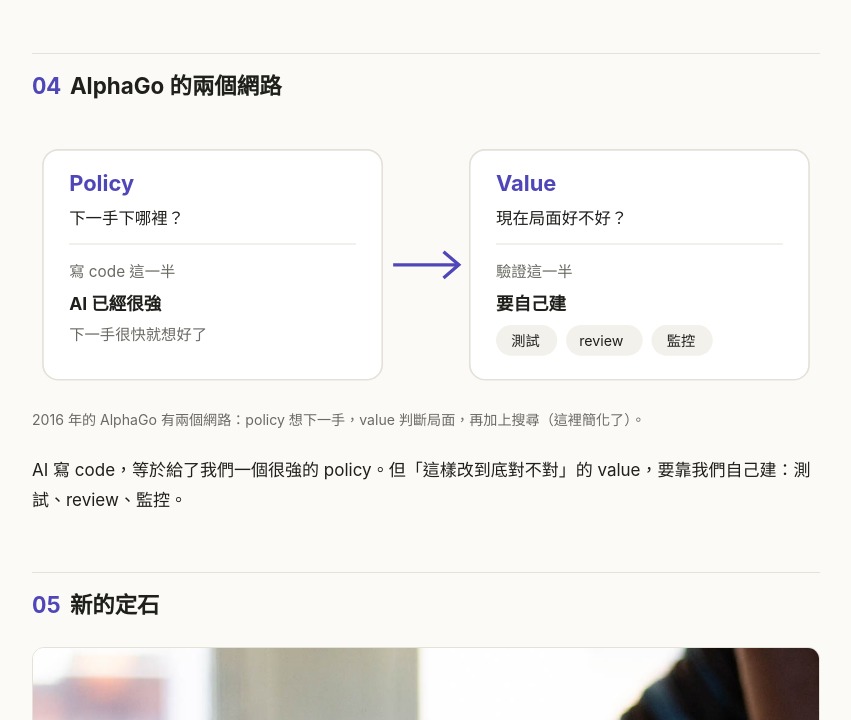
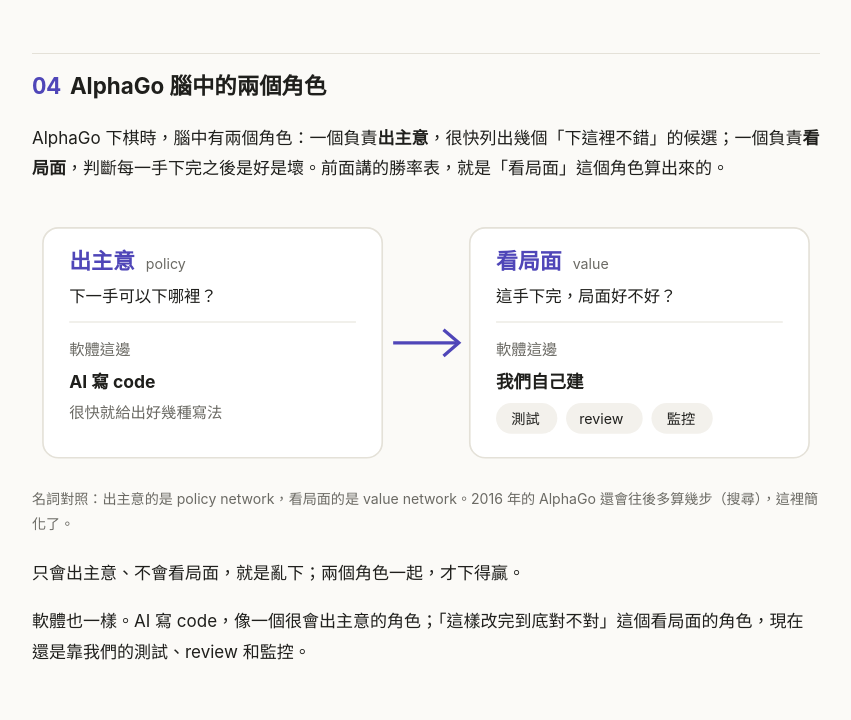
Before and after one commit to waiting7777/talks, a plain HTML site: page 2026-12-04-post-alphago/index.html in a window 1280 px wide. Shown: the part 5688-6408 px from the top of the page, without its empty margins (214-1065 px from the left). Drawn offline with Linux system fonts and the light colour scheme.

Commit message:
後 AlphaGo：兩個網路改成白話的兩個角色
Co-Authored-By: Claude Opus 5.5 <noreply@anthropic.com>

```diff
--- a/2026-12-04-post-alphago/index.html
+++ b/2026-12-04-post-alphago/index.html
@@ -204,31 +204,35 @@ text{font-family:-apple-system,BlinkMacSystemFont,"PingFang TC","Noto Sans TC",s
 <p class="take">不用跟 AI 比，讓它接手重複的事就好。</p>
 </section>
 
-<h2><span class="n">04</span>AlphaGo 的兩個網路</h2>
-<figure aria-label="左邊 policy：下一手下哪裡，AI 已經很強；右邊 value：局面好不好，要自己建測試、review、監控">
+<h2><span class="n">04</span>AlphaGo 腦中的兩個角色</h2>
+<p>AlphaGo 下棋時，腦中有兩個角色：一個負責<b>出主意</b>，很快列出幾個「下這裡不錯」的候選；一個負責<b>看局面</b>，判斷每一手下完之後是好是壞。前面講的勝率表，就是「看局面」這個角色算出來的。</p>
+<figure aria-label="左邊是出主意：下一手可以下哪裡，軟體這邊是 AI 寫 code；右邊是看局面：這手下完局面好不好，軟體這邊是測試、review、監控">
 <svg viewBox="0 0 720 250" role="img">
-<title>Policy 與 Value</title>
+<title>出主意與看局面</title>
 <rect class="s-card" x="10" y="20" width="310" height="210" rx="14"/>
 <rect class="s-card" x="400" y="20" width="310" height="210" rx="14"/>
-<text class="s-acc" x="34" y="58" font-size="20" font-weight="700">Policy</text>
-<text class="s-fg" x="34" y="88" font-size="15">下一手下哪裡？</text>
+<text class="s-acc" x="34" y="58" font-size="20" font-weight="700">出主意</text>
+<text class="s-mut" x="104" y="58" font-size="13">policy</text>
+<text class="s-fg" x="34" y="88" font-size="15">下一手可以下哪裡？</text>
 <line class="s-line" x1="34" y1="106" x2="296" y2="106"/>
-<text class="s-mut" x="34" y="136" font-size="14">寫 code 這一半</text>
-<text class="s-fg" x="34" y="166" font-size="16" font-weight="700">AI 已經很強</text>
-<text class="s-mut" x="34" y="194" font-size="14">下一手很快就想好了</text>
-<text class="s-acc" x="424" y="58" font-size="20" font-weight="700">Value</text>
-<text class="s-fg" x="424" y="88" font-size="15">現在局面好不好？</text>
+<text class="s-mut" x="34" y="136" font-size="14">軟體這邊</text>
+<text class="s-fg" x="34" y="166" font-size="16" font-weight="700">AI 寫 code</text>
+<text class="s-mut" x="34" y="194" font-size="14">很快就給出好幾種寫法</text>
+<text class="s-acc" x="424" y="58" font-size="20" font-weight="700">看局面</text>
+<text class="s-mut" x="494" y="58" font-size="13">value</text>
+<text class="s-fg" x="424" y="88" font-size="15">這手下完，局面好不好？</text>
 <line class="s-line" x1="424" y1="106" x2="686" y2="106"/>
-<text class="s-mut" x="424" y="136" font-size="14">驗證這一半</text>
-<text class="s-fg" x="424" y="166" font-size="16" font-weight="700">要自己建</text>
+<text class="s-mut" x="424" y="136" font-size="14">軟體這邊</text>
+<text class="s-fg" x="424" y="166" font-size="16" font-weight="700">我們自己建</text>
 <rect class="s-soft" x="424" y="180" width="56" height="28" rx="14"/><text class="s-fg" x="438" y="199" font-size="13">測試</text>
 <rect class="s-soft" x="488" y="180" width="70" height="28" rx="14"/><text class="s-fg" x="500" y="199" font-size="13">review</text>
 <rect class="s-soft" x="566" y="180" width="56" height="28" rx="14"/><text class="s-fg" x="580" y="199" font-size="13">監控</text>
 <path class="s-arrow" d="M330 125 L388 125"/><path class="s-arrow" d="M376 113 L390 125 L376 137"/>
 </svg>
-<figcaption>2016 年的 AlphaGo 有兩個網路：policy 想下一手，value 判斷局面，再加上搜尋（這裡簡化了）。</figcaption>
+<figcaption>名詞對照：出主意的是 policy network，看局面的是 value network。2016 年的 AlphaGo 還會往後多算幾步（搜尋），這裡簡化了。</figcaption>
 </figure>
-<p>AI 寫 code，等於給了我們一個很強的 policy。但「這樣改到底對不對」的 value，要靠我們自己建：測試、review、監控。</p>
+<p>只會出主意、不會看局面，就是亂下；兩個角色一起，才下得贏。</p>
+<p>軟體也一樣。AI 寫 code，像一個很會出主意的角色；「這樣改完到底對不對」這個看局面的角色，現在還是靠我們的測試、review 和監控。</p>
 
 <h2><span class="n">05</span>新的定石</h2>
 <figure class="photo"><img src="playing-go.jpg" alt="有人伸手在棋盤上落子，前景是散落的黑白棋子" width="1280" height="853" loading="lazy"><figcaption>人還在下棋。照片：Loïc Lefebvre，CC BY-SA 4.0</figcaption></figure>
@@ -266,7 +270,7 @@ text{font-family:-apple-system,BlinkMacSystemFont,"PingFang TC","Noto Sans TC",s
 <a href="https://commons.wikimedia.org/wiki/File:Lee_Se-Dol_-_2016_(cropped).jpg">LG Electronics</a>（<a href="https://creativecommons.org/licenses/by/2.0/">CC BY 2.0</a>）、
 <a href="https://commons.wikimedia.org/wiki/File:Lee_Sedol_(W)_vs_AlphaGo_(B)_-_Game_4.svg">Wesalius</a>（CC BY-SA 4.0）、
 <a href="https://commons.wikimedia.org/wiki/File:Simultaneous_baduk_games.jpg">Loïc Lefebvre</a>（CC BY-SA 4.0）、<a href="https://commons.wikimedia.org/wiki/File:KataGoanalisis.png">Juscelk</a>（CC BY-SA 4.0），未修改內容，只縮放尺寸。<br>
-勝率曲線、點三三、policy / value 為自製示意圖，數字不代表真實對局或系統資料。
+勝率曲線、點三三、出主意 / 看局面為自製示意圖，數字不代表真實對局或系統資料。
 </footer>
 </main>
 </body>
```
